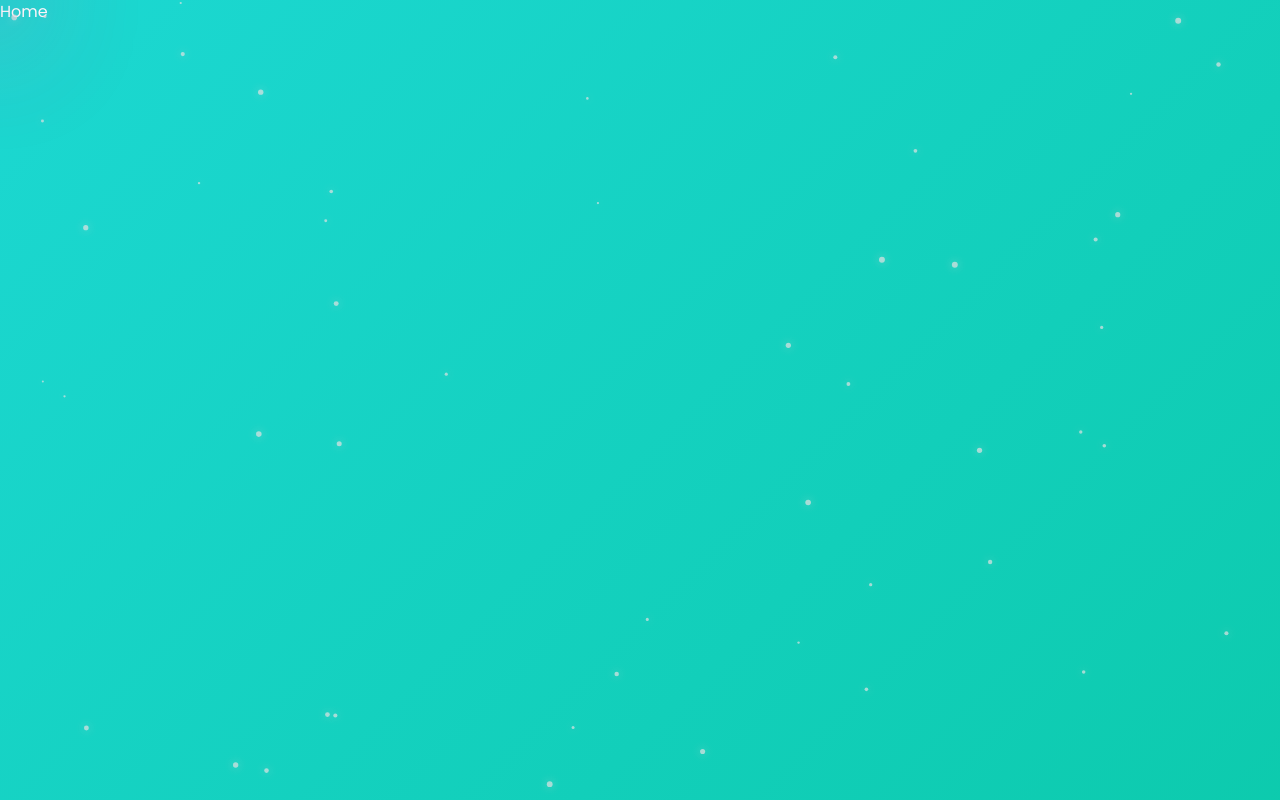
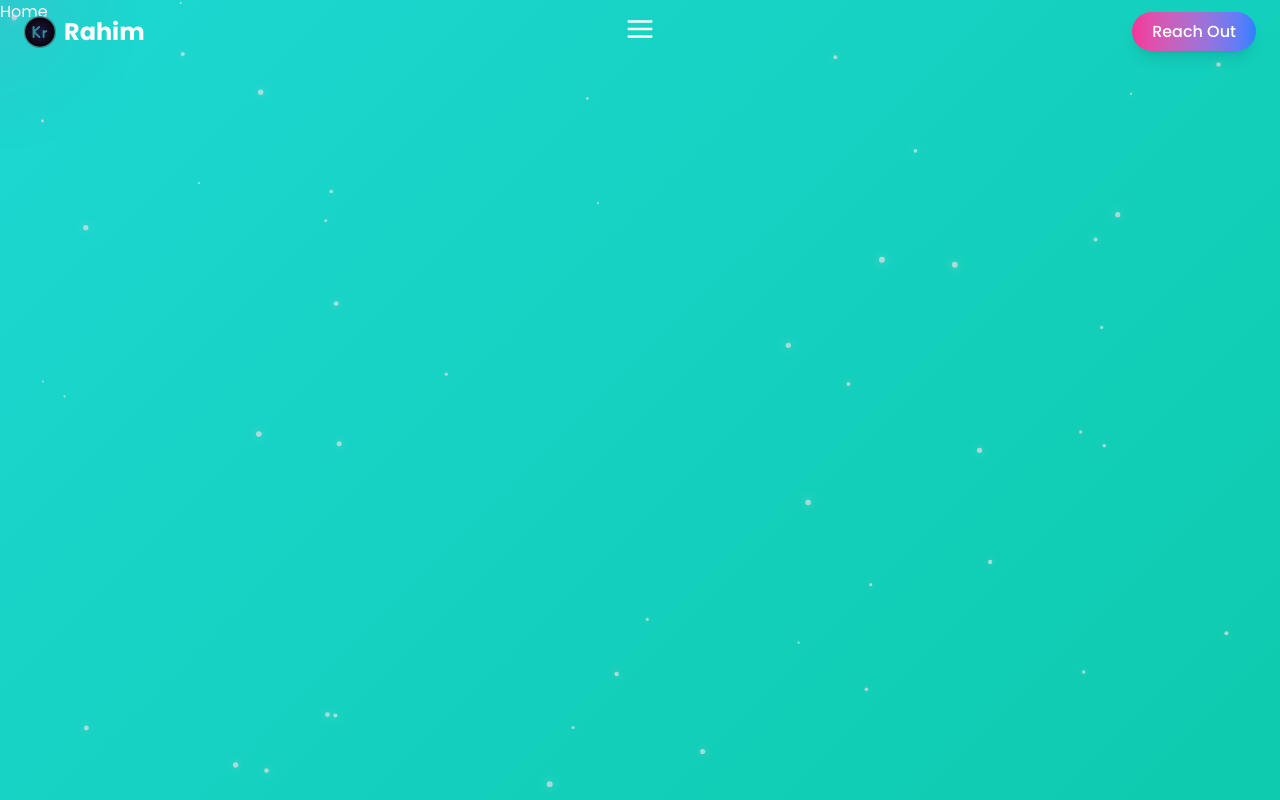
Before and after one commit to kawsar-ahmed-rahim/react_portfolio, a React (Vite) app in the folder my-portfolio/: page / in a window 1280 px wide. Shown: the top 800 px of the page. Built offline with nearby package versions, Linux system fonts and the light colour scheme.

Commit message:
till now

```diff
--- a/my-portfolio/src/App.jsx
+++ b/my-portfolio/src/App.jsx
@@ -1,5 +1,6 @@
 import ParticlesBackground from "./components/ParticlesBackground";
 import CustomCursor from "./components/CustomCursor";
+import Navbar from "./components/Navbar";
 import Home from './pages/Home';
 import About from './pages/About';
 import Skills from "./pages/Skills";
@@ -13,6 +14,7 @@ export default function App() {
     <div className=" relative gradient text-white">
       <CustomCursor />
       <ParticlesBackground />
+      <Navbar />
       <Home />
       <About />
       <Skills />
--- a/my-portfolio/src/components/Navbar.jsx
+++ b/my-portfolio/src/components/Navbar.jsx
@@ -1,8 +1,44 @@
+import OverlayMenu from "./OverlayMenu";
+import { useState, useRef } from "react";
+import kr from "../assets/kr.png";
+import { FiMenu } from "react-icons/fi";
 
-const Navbar = () => {
+export default function Navbar() {
+  const [menuOpen, setMenuOpen] = useState(false);
+  const [visible, setVisible] = useState(true);
+  const [forceVisible, setForceVisible] = useState(false);
+  const lastScrollY = useRef(0);
+
   return (
-    <div>Navbar</div>
-  )
+    <>
+      <nav
+        className={`fixed top-0 left-0 w-full flex items-center justify-between px-6 py-4 z-50 transition-transform duration-300 ${visible ? "translate-y-0" : "-translate-y-full"}`}
+      >
+        <div className="flex items-center space-x-2">
+          <img src={kr} alt="logo" className="w-8 h-8" />
+          <div className="text-2xl font-bold text-white hidden sm:block">
+            Rahim
+          </div>
+        </div>
+        <div className="block lg:absolute lg:left-1/2 lg:transform lg:-translate-x-1/2">
+          <button
+            onClick={() => setMenuOpen(true)}
+            className="text-3xl text-white focus:outline-none"
+            aria-label="Open menu"
+          >
+            <FiMenu />
+          </button>
+        </div>
+        <div className="hidden lg:block">
+          <a
+            href="#contact"
+            className="bg-gradient-to-r from-pink-500 to-blue-500 text-white px-5 py-2 rounded-full font-medium shadow-lg hover:opacity-90 transition-opacity duration-300"
+          >
+            Reach Out
+          </a>
+        </div>
+      </nav>
+      <OverlayMenu isOpen={menuOpen} onClose={() => setMenuOpen(false)} />
+    </>
+  );
 }
-
-export default Navbar
--- a/my-portfolio/src/components/OverlayMenu.jsx
+++ b/my-portfolio/src/components/OverlayMenu.jsx
@@ -1,8 +1,56 @@
+import { motion, AnimatePresence } from "framer-motion";
+import { FiX } from "react-icons/fi";
 
-const OverlayMenu = () => {
+export default function OverlayMenu({ isOpen, onClose }) {
+  const isMobile = typeof window !== "undefined" && window.innerWidth < 1024;
+  const origin = isMobile ? "95% 8%" : "50% 8%";
   return (
-    <div>OverlayMenu</div>
-  )
+    <AnimatePresence>
+      {isOpen && (
+        <motion.div
+          className="fixed inset-0 flex items-center justify-center z-50"
+          initial={{ clipPath: `circle(0% at ${origin})` }}
+          animate={{ clipPath: `circle(150% at ${origin})` }}
+          exit={{ clipPath: `circle(0% at ${origin})` }}
+          transition={{ duration: 0.9, ease: [0.4, 0, 0.2, 1] }}
+          style={{ backgroundColor: "rgba(0, 0, 0, 0.95)" }}
+        >
+          <button
+            onClick={onClose}
+            className="absolute top-6 right-6 text-3xl text-white cursor-pointer pointer-events-auto hover:text-pink-400 transition-colors duration-300 z-10"
+            aria-label="Close menu"
+          >
+            <FiX />
+          </button>
+
+          <ul className="space-y-6 text-center">
+            {[
+              "Home",
+              "About",
+              "Skills",
+              "Projects",
+              "Experience",
+              "Testimonials",
+              "Contact",
+            ].map((item, index) => (
+              <motion.li
+                key={item}
+                initial={{ opacity: 0, y: 20 }}
+                animate={{ opacity: 1, y: 0 }}
+                transition={{ delay: 0.3 + index * 0.1 }}
+              >
+                <a
+                  href={`#${item.toLowerCase()}`}
+                  className="text-4xl text-white font-semibold hover:text-pink-400 transition-colors duration-300"
+                  onClick={onClose}
+                >
+                  {item}
+                </a>
+              </motion.li>
+            ))}
+          </ul>
+        </motion.div>
+      )}
+    </AnimatePresence>
+  );
 }
-
-export default OverlayMenu
```
Also changed, not shown: my-portfolio/src/assets/Logo.png (deleted), my-portfolio/src/assets/kr.png (added).
